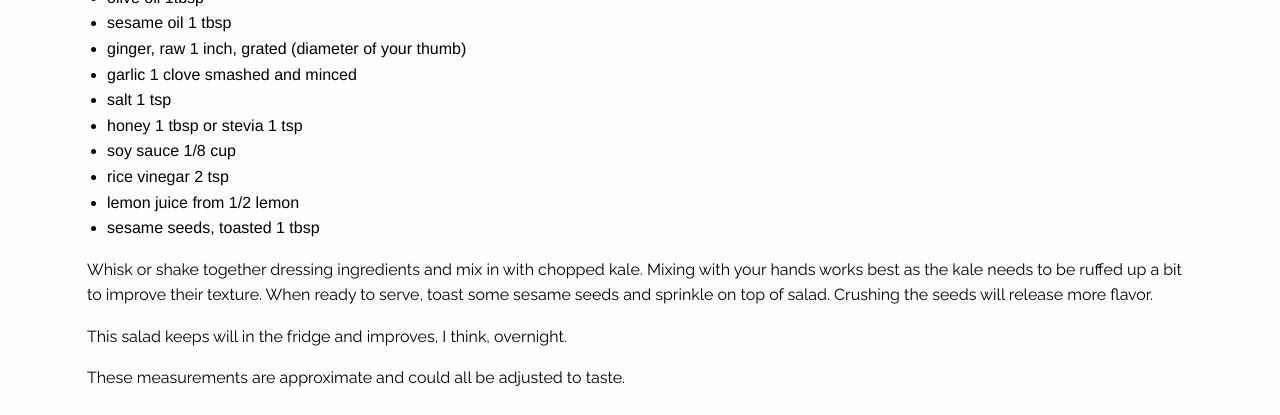
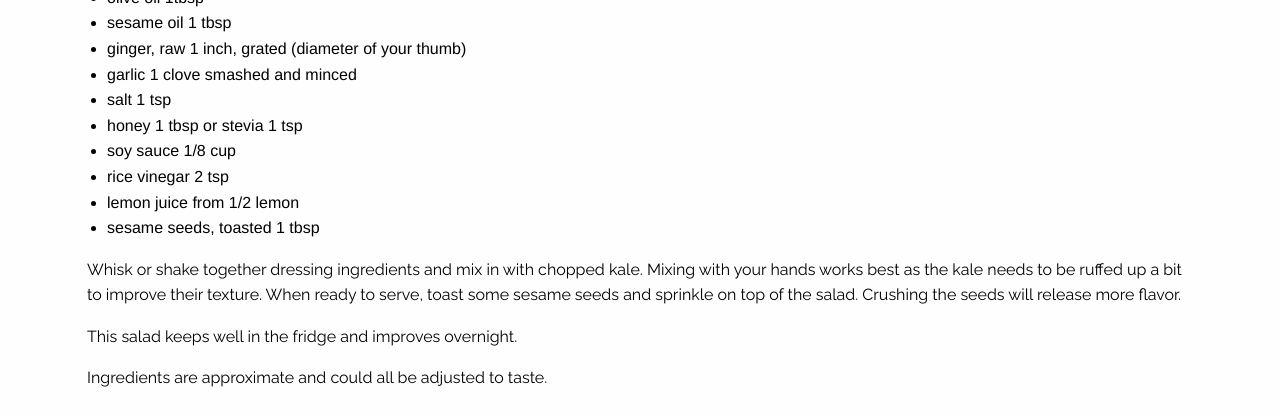
Before and after one commit to danbraun/danbraun.me, a Jekyll site: the page built from _posts/2018-06-13-kale-salad.md, in a window 1280 px wide and 900 px high, scrolled down 3803 px, cut to the strip 0-415 px from the top of the window. Built offline with Jekyll 4.4.1, drawn with Linux system fonts in a browser that asks for light colours; a script that is not in the unit is left out.

Commit message:
Uploaded by https://stackedit.io/

```diff
--- a/_posts/2018-06-13-kale-salad.md
+++ b/_posts/2018-06-13-kale-salad.md
@@ -46,13 +46,14 @@
  - lemon juice from 1/2 lemon
  - sesame seeds, toasted 1 tbsp
 
-Whisk or shake together dressing ingredients and mix in with chopped kale. Mixing with your hands works best as the kale needs to be ruffed up a bit to improve their texture. When ready to serve, toast some sesame seeds and sprinkle on top of salad. Crushing the seeds will release more flavor.
+Whisk or shake together dressing ingredients and mix in with chopped kale. Mixing with your hands works best as the kale needs to be ruffed up a bit to improve their texture. When ready to serve, toast some sesame seeds and sprinkle on top of the salad. Crushing the seeds will release more flavor.
 
-This salad keeps will in the fridge and improves, I think, overnight.
+This salad keeps well in the fridge and improves overnight.
 
-These measurements are approximate and could all be adjusted to taste.
+Ingredients are approximate and could all be adjusted to taste.
 
 <!--stackedit_data:
-eyJoaXN0b3J5IjpbLTEyMTg5Mjk2MzksLTEwNjI2ODU3NTIsMj
-AwNTQ4OTY3MiwxODI2OTAxNjkxLDE3NzA2MDUwNDRdfQ==
+eyJoaXN0b3J5IjpbMTA3OTAwNDczNywtMTIxODkyOTYzOSwtMT
+A2MjY4NTc1MiwyMDA1NDg5NjcyLDE4MjY5MDE2OTEsMTc3MDYw
+NTA0NF19
 -->
```
